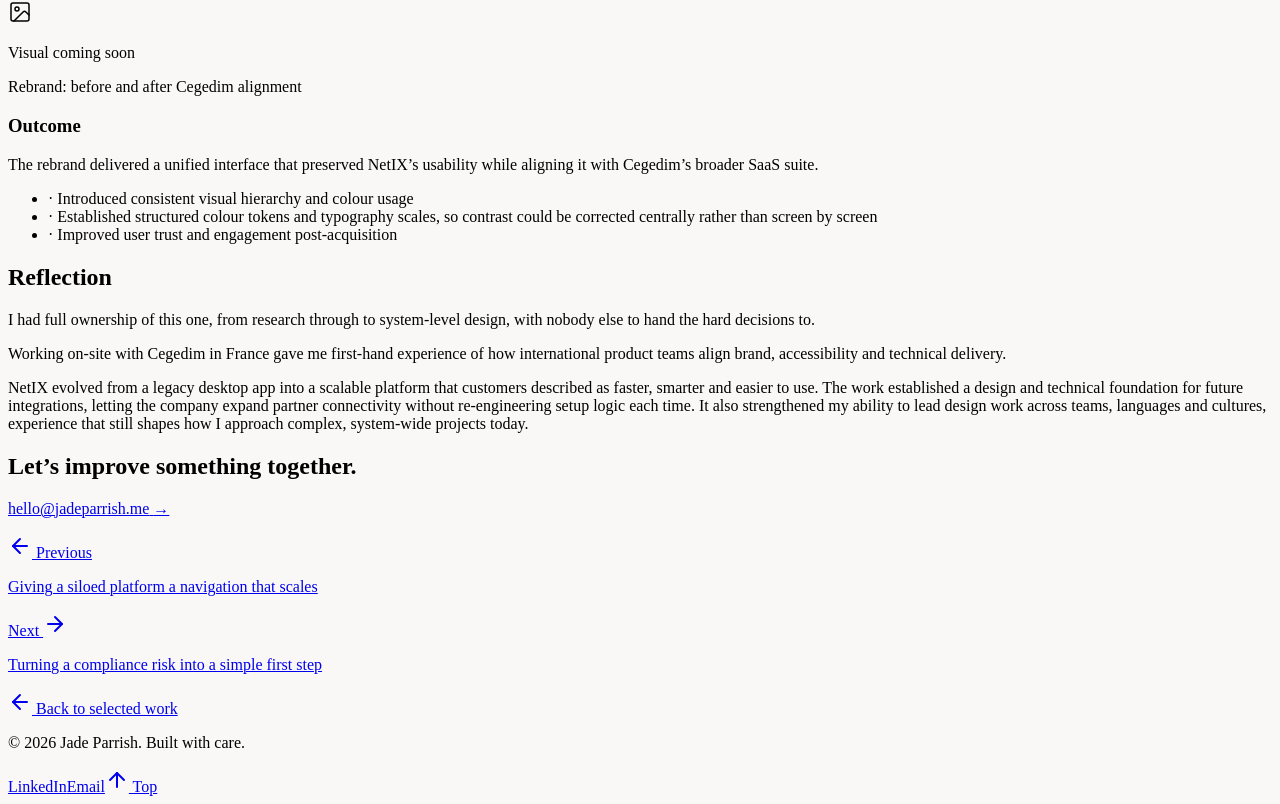
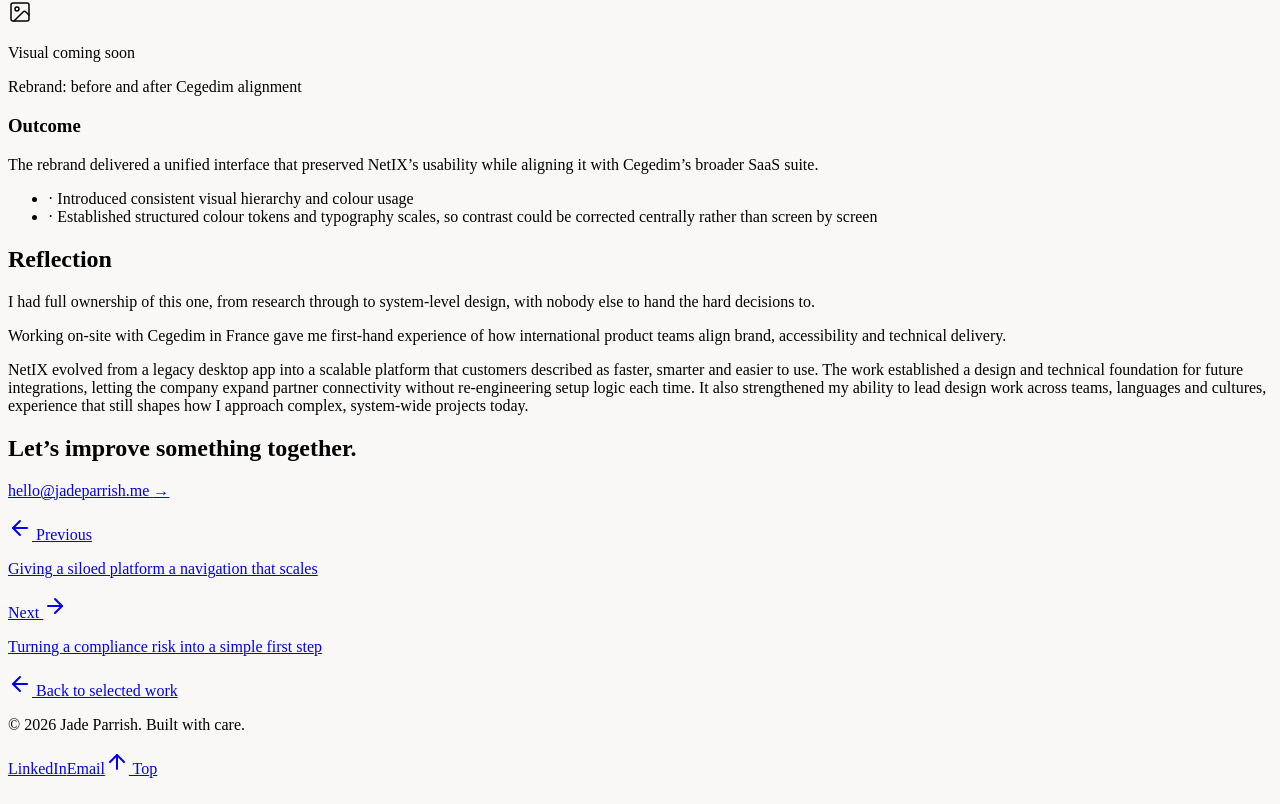
Before and after one commit to jadeparrish/portfolio, a Next.js app: page /work/netix in a window 1280 px wide. Shown: the part 2288-3092 px from the top of the page. Built offline with nearby package versions, Linux system fonts and the light colour scheme.

Commit message:
Remove bullet point on user trust and engagement
Removed a bullet point about improved user trust and engagement post-acquisition.

```diff
--- a/app/work/netix/page.js
+++ b/app/work/netix/page.js
@@ -287,7 +287,6 @@ export default function NetIXCaseStudy() {
               <ul className="space-y-4 text-neutral-700 text-[17px] sm:text-[18px] leading-[1.75]">
                 <li className="flex gap-3"><span aria-hidden="true" className="text-[#A47864]">&middot;</span> Introduced consistent visual hierarchy and colour usage</li>
                 <li className="flex gap-3"><span aria-hidden="true" className="text-[#A47864]">&middot;</span> Established structured colour tokens and typography scales, so contrast could be corrected centrally rather than screen by screen</li>
-                <li className="flex gap-3"><span aria-hidden="true" className="text-[#A47864]">&middot;</span> Improved user trust and engagement post-acquisition</li>
               </ul>
             </div>
           </div>
```
